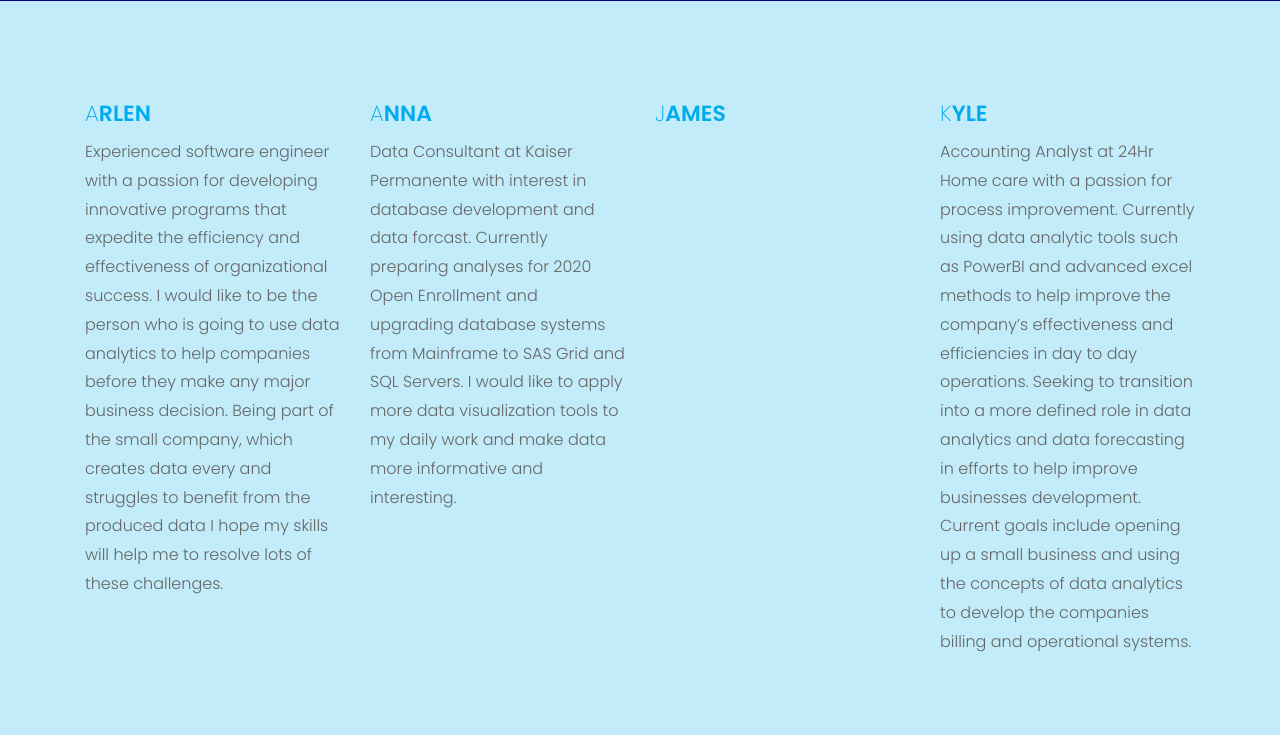
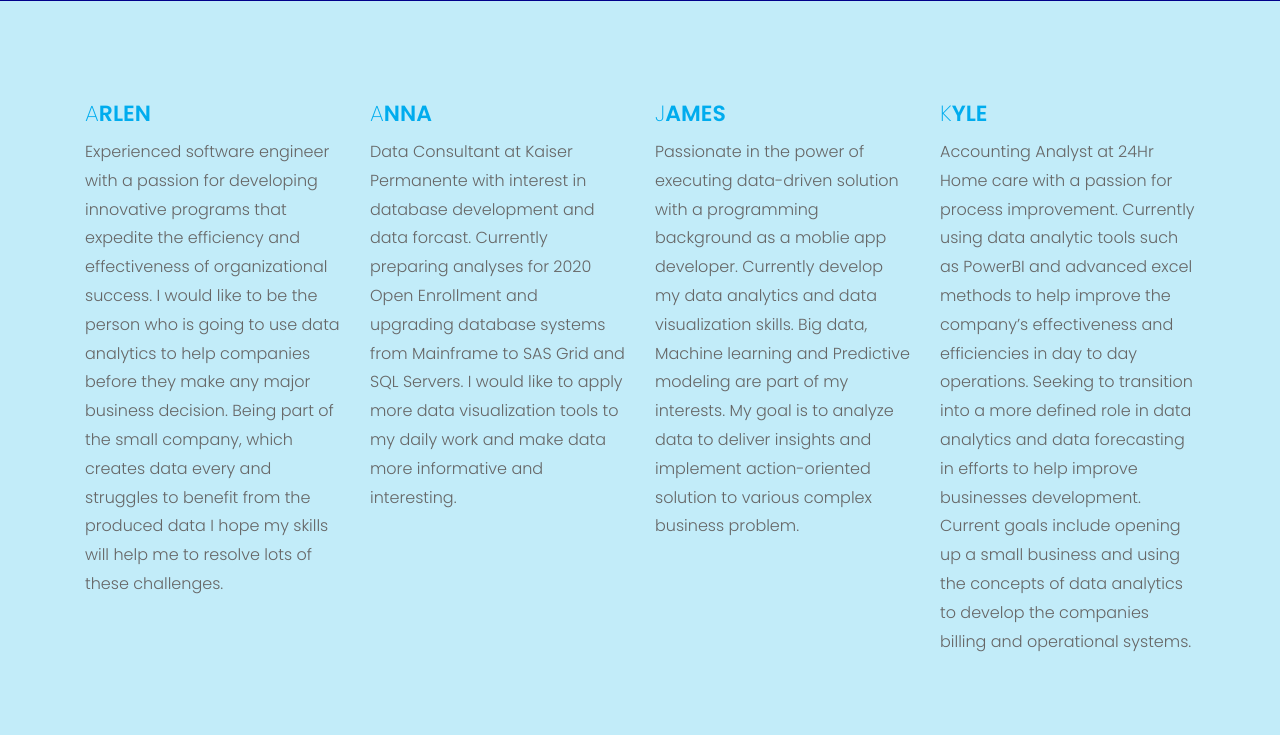
Before and after one commit to annatheking/Project3_AirlineTweets, a Flask app: page /about in a window 1280 px wide. Shown: the part 799-1534 px from the top of the page. Run offline with Flask 2, Linux system fonts and the light colour scheme; parts of the project's set-up code (start-up, migrations or seed data) failed here and were passed over; some libraries are stand-ins or nearby versions.

Commit message:
About us page

```diff
--- a/templates/about.html
+++ b/templates/about.html
@@ -80,7 +80,7 @@
         <div class="col-md-3">
           <div class="intro">
             <h3><span>J</span>AMES</h3>
-            <p></p>
+            <p>Passionate in the power of executing data-driven solution with a programming background as a moblie app developer. Currently develop my data analytics and data visualization skills. Big data, Machine learning and Predictive modeling are part of my interests. My goal is to analyze data to deliver insights and implement action-oriented solution to various complex business problem.</p>
           </div>
         </div>
         <div class="col-md-3">
```
